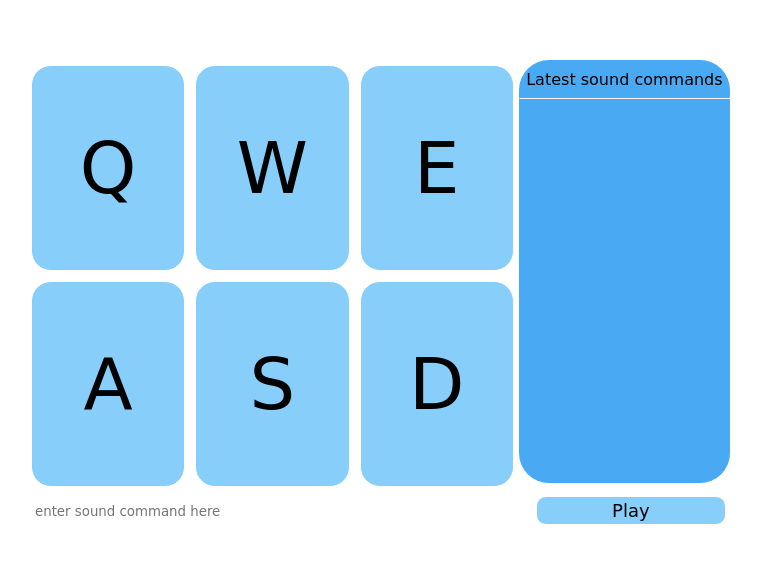
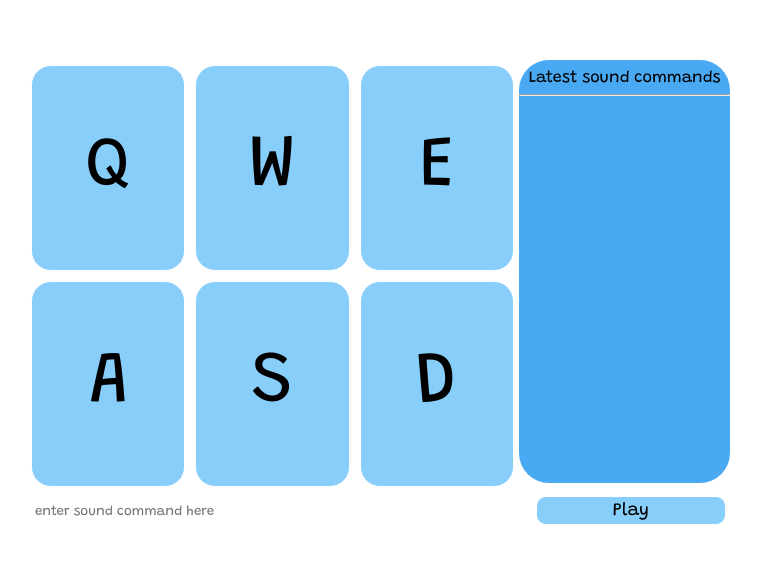
Before and after one commit to AndreyVozniuk/drum-machine, a React app: page public/index.html in a window 1280 px wide. Shown: the part 107-670 px from the top of the page, without its empty margins (262-1023 px from the left). Built offline with nearby package versions, Linux system fonts and the light colour scheme; files whose address does not match are found by name.

Commit message:
add google font

```diff
--- a/public/index.html
+++ b/public/index.html
@@ -3,6 +3,8 @@
   <head>
     <meta charset="utf-8" />
     <link rel="icon" href="%PUBLIC_URL%/favicon.ico" />
+    <link rel="preconnect" href="https://fonts.gstatic.com">
+    <link href="https://fonts.googleapis.com/css2?family=Grandstander:wght@300;400;700&display=swap" rel="stylesheet">
     <meta name="viewport" content="width=device-width, initial-scale=1" />
     <meta name="theme-color" content="#000000" />
     <meta
```
